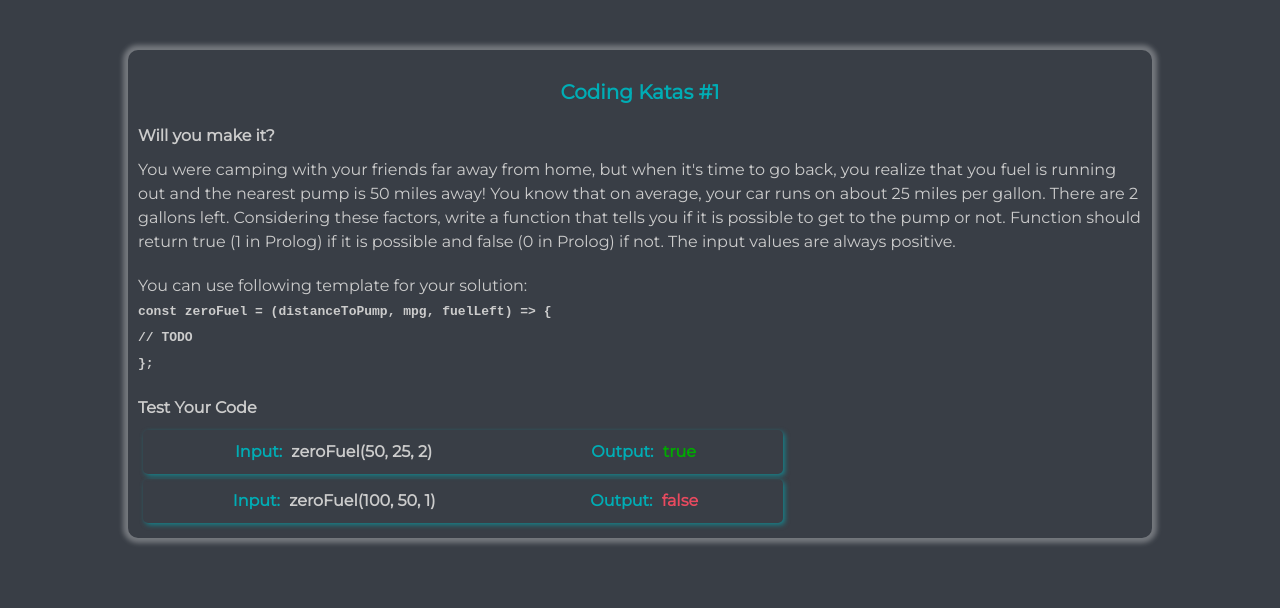
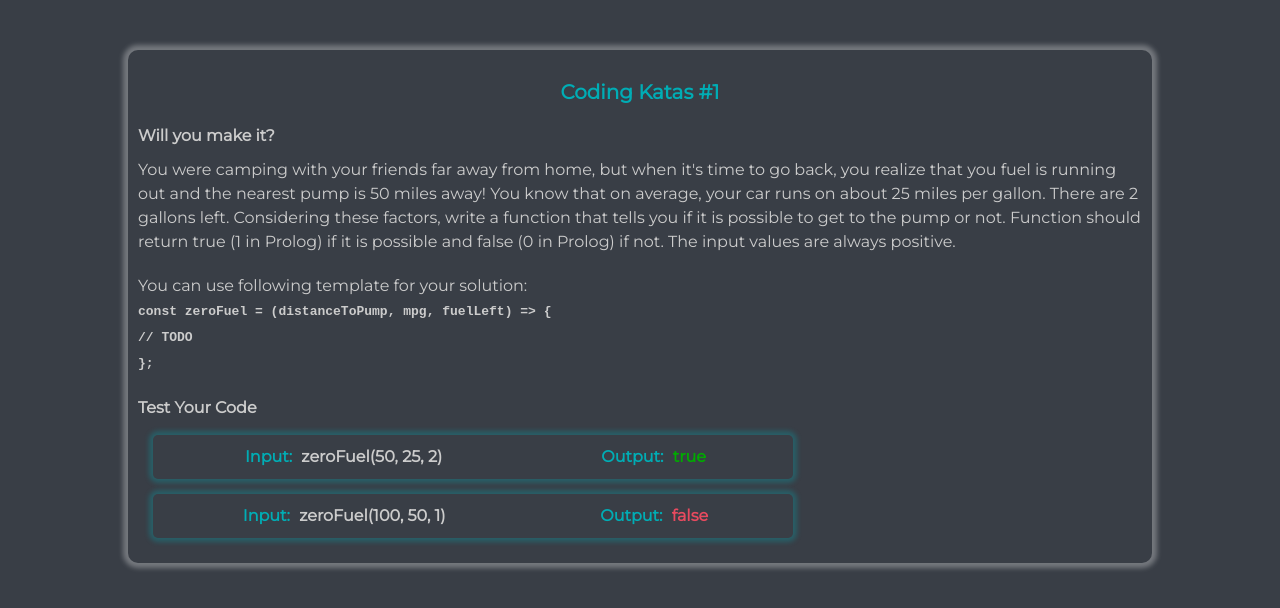
Before and after one commit to bilalkaya/CodingKatas, a plain HTML site: page Kata1/index.html in a window 1280 px wide. Drawn offline with Linux system fonts and the light colour scheme.

Commit message:
style changed

```diff
--- a/Kata1/style.css
+++ b/Kata1/style.css
@@ -55,9 +55,9 @@ header {
 }
 
 .rule {
-  box-shadow: 2px 2px 5px rgba(0, 173, 181, 0.6);
+  box-shadow: 0 0 5px 4px rgba(0, 173, 181, 0.3);
   padding: 10px;
-  margin: 5px;
+  margin: 15px;
   width: 50vw;
   border-radius: 5px;
 
```
